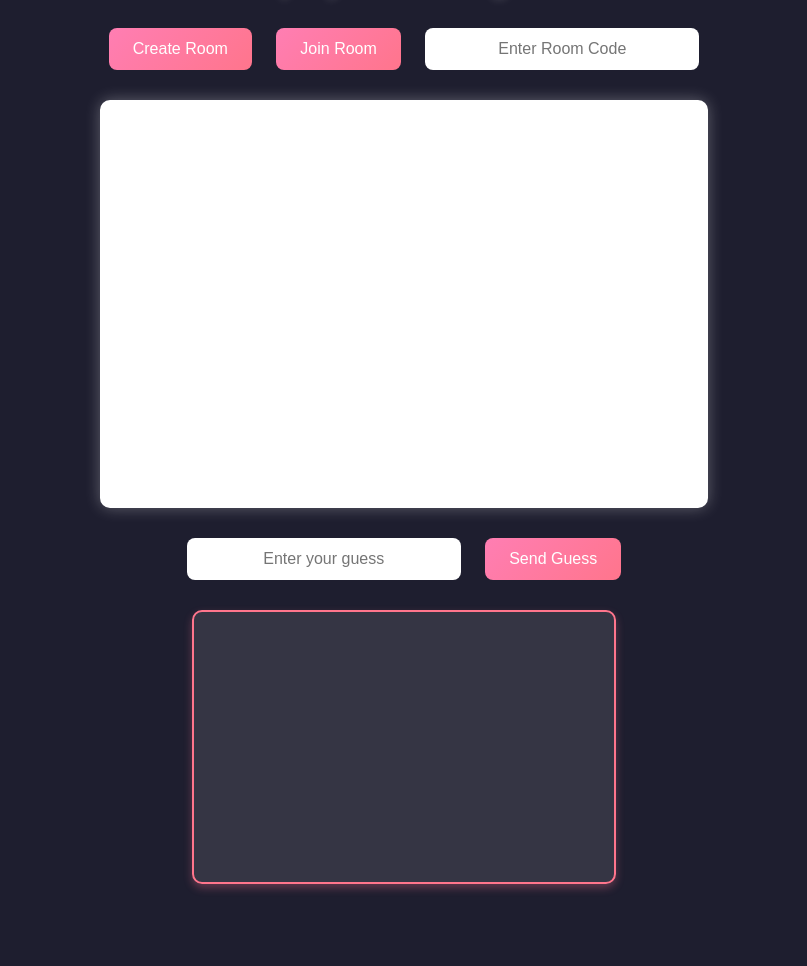
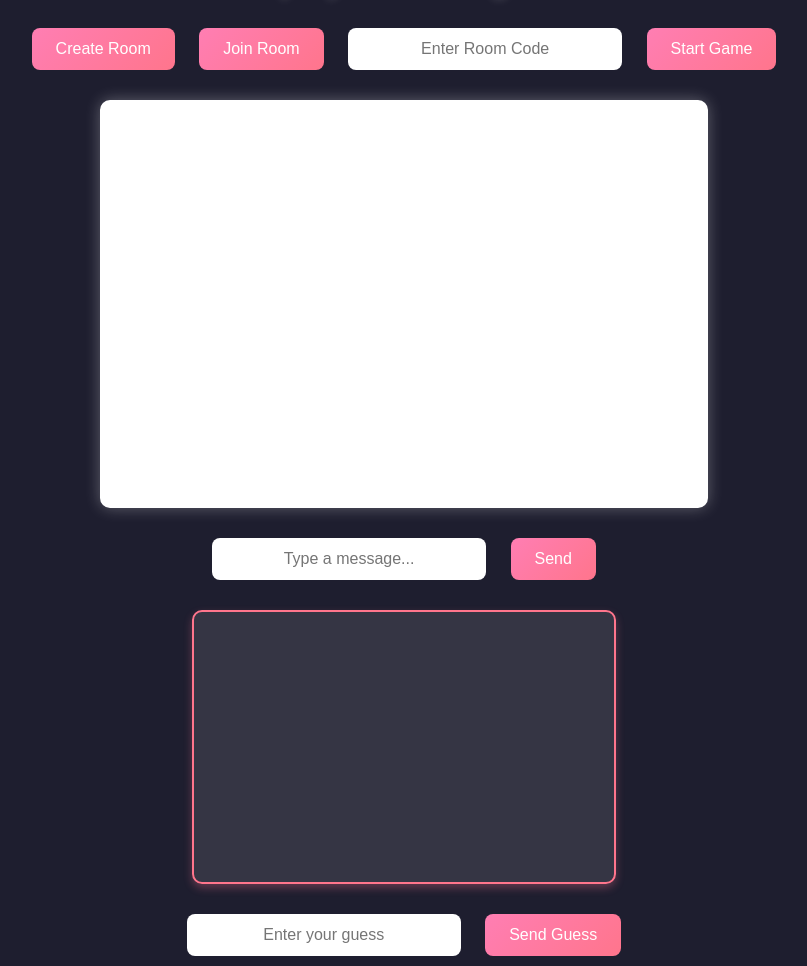
Before and after one commit to raghavg2004/Guss-Draw-Game, a plain HTML site: page index.html in a window 1280 px wide. Shown: the part 60-1026 px from the top of the page, without its empty margins (236-1043 px from the left). Before the commit the page ends 964 px from the top, so only its background shows below. Drawn offline with Linux system fonts and the light colour scheme; no server answers.

Commit message:
Update index.html

```diff
--- a/index.html
+++ b/index.html
@@ -5,26 +5,40 @@
     <meta name="viewport" content="width=device-width, initial-scale=1.0">
     <title>Multiplayer Drawing Game</title>
     <link rel="stylesheet" href="styles.css">
-<script src="https://www.gstatic.com/firebasejs/10.0.0/firebase-app.js"></script>
-<script src="https://www.gstatic.com/firebasejs/10.0.0/firebase-database.js"></script>
-<script src="https://www.gstatic.com/firebasejs/10.0.0/firebase-auth.js"></script>
+
+    <!-- Firebase SDK -->
+    <script src="https://www.gstatic.com/firebasejs/10.0.0/firebase-app.js"></script>
+    <script src="https://www.gstatic.com/firebasejs/10.0.0/firebase-database.js"></script>
+    <script src="https://www.gstatic.com/firebasejs/10.0.0/firebase-auth.js"></script>
+
     <script defer src="script.js"></script>
 </head>
 <body>
     <h1>Multiplayer Drawing Game</h1>
+
     <div class="controls">
-        <button id="createRoomBtn">Create Room</button>
-        <button id="joinRoomBtn">Join Room</button>
+        <button id="createRoom">Create Room</button>
+        <button id="joinRoom">Join Room</button>
         <input type="text" id="roomCodeInput" placeholder="Enter Room Code">
+        <button id="startGame">Start Game</button>
     </div>
+
     <h2 id="roomInfo"></h2>
+
     <div class="canvas-container">
         <canvas id="canvas" width="600" height="400"></canvas>
     </div>
+
     <div class="chat-container">
-        <input type="text" id="guessInput" placeholder="Enter your guess">
-        <button id="sendGuessBtn">Send Guess</button>
+        <input type="text" id="messageInput" placeholder="Type a message...">
+        <button id="sendMessage">Send</button>
         <div id="chatBox"></div>
     </div>
+
+    <div class="guess-container">
+        <input type="text" id="guessInput" placeholder="Enter your guess">
+        <button id="guessBtn">Send Guess</button>
+    </div>
+
 </body>
 </html>
```
